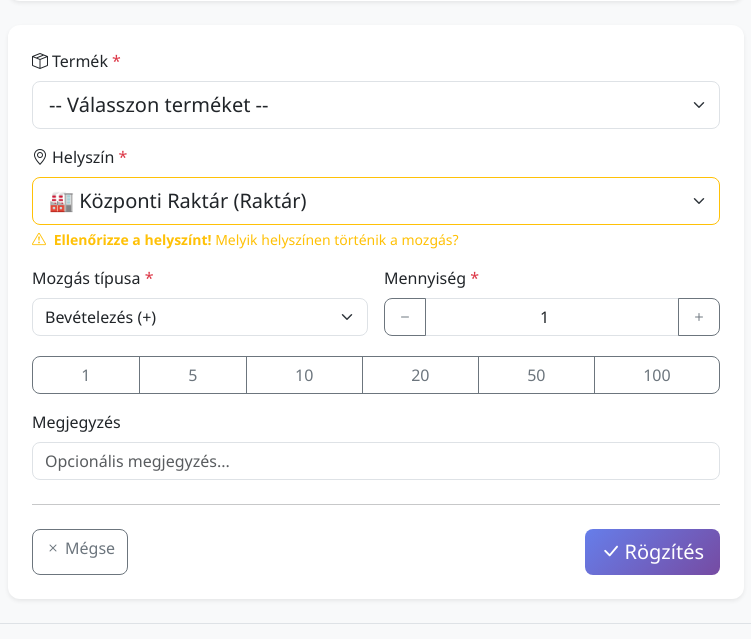
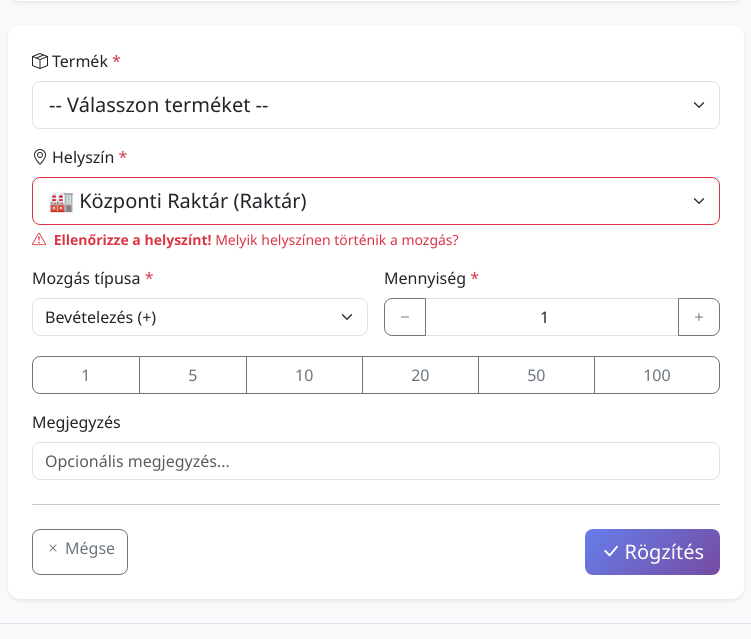
Before and after one commit to frederick0102/EdibesLeltar, a Flask app: page /inventory/movement in a window 1280 px wide. Shown: the part 257-896 px from the top of the page, without its empty margins (264-1015 px from the left). Run offline with Flask 3, Linux system fonts and the light colour scheme; the visitor is signed in with stand-in values (Sample User, id 1); data comes from the database, SQL or seed files in the repository; data that the repository does not hold is empty; some libraries are stand-ins or nearby versions.

Commit message:
feat: Update location selection styling and warning message in inventory movement form

```diff
--- a/templates/inventory/movement.html
+++ b/templates/inventory/movement.html
@@ -136,7 +136,7 @@
                                 <label for="location_id" class="form-label">
                                     <i class="bi bi-geo-alt me-1"></i>Helyszín <span class="text-danger">*</span>
                                 </label>
-                                <select class="form-select form-select-lg border-warning" id="location_id" name="location_id" required>
+                                <select class="form-select form-select-lg border-danger" id="location_id" name="location_id" required>
                                     {% for location in locations %}
                                     <option value="{{ location.id }}"
                                             data-type="{{ location.location_type }}"
@@ -146,7 +146,7 @@
                                     </option>
                                     {% endfor %}
                                 </select>
-                                <div class="form-text text-warning">
+                                <div class="form-text text-danger">
                                     <i class="bi bi-exclamation-triangle me-1"></i>
                                     <strong>Ellenőrizze a helyszínt!</strong> Melyik helyszínen történik a mozgás?
                                 </div>
```
